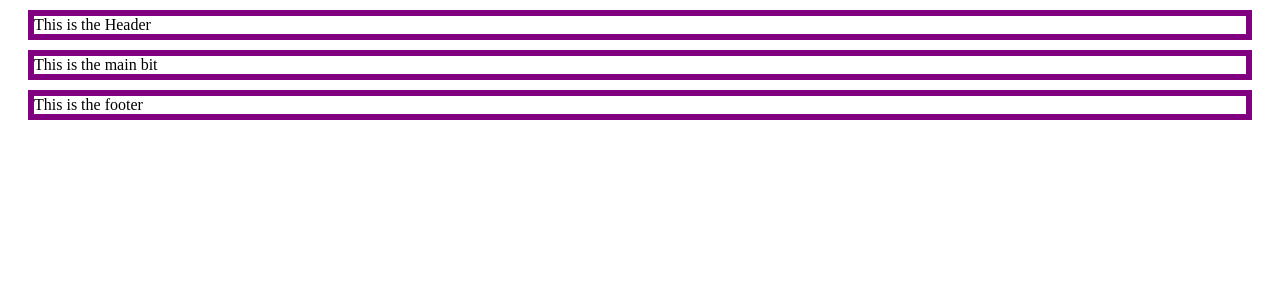
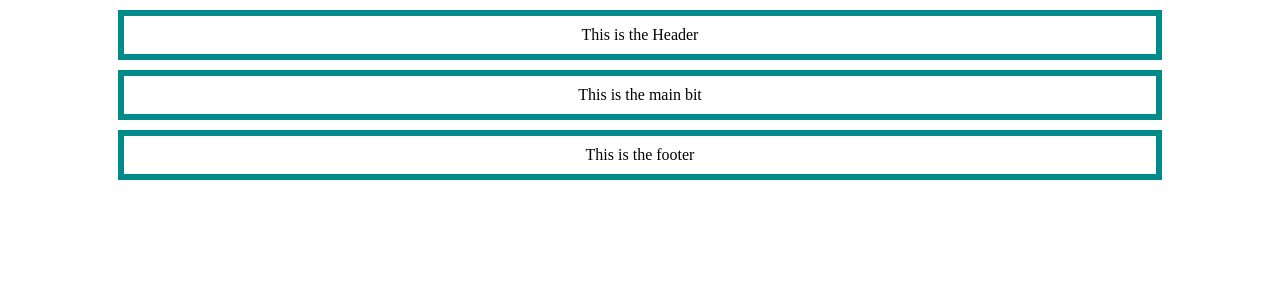
Before and after one commit to Monkey4679/LTU-reboot-Digital-Coding, a Jekyll site: the page module-2/task-2.3.4.html, which Jekyll copies as it is, in a window 1280 px wide. Shown: the top 300 px of the page. Built offline with Jekyll 4.4.1, drawn with Linux system fonts in a browser that asks for light colours.

Commit message:
Update task-2.3.4.css

```diff
--- a/css/task-2.3.4.css
+++ b/css/task-2.3.4.css
@@ -1,4 +1,7 @@
 header, main, footer {
-  border: 6px solid purple;
-  margin: 10px 20px;
+  border: 6px solid darkcyan;
+  margin: 10px auto;
+  padding: 10px;
+  width: 80%;
+  text-align: center;
 }
```
